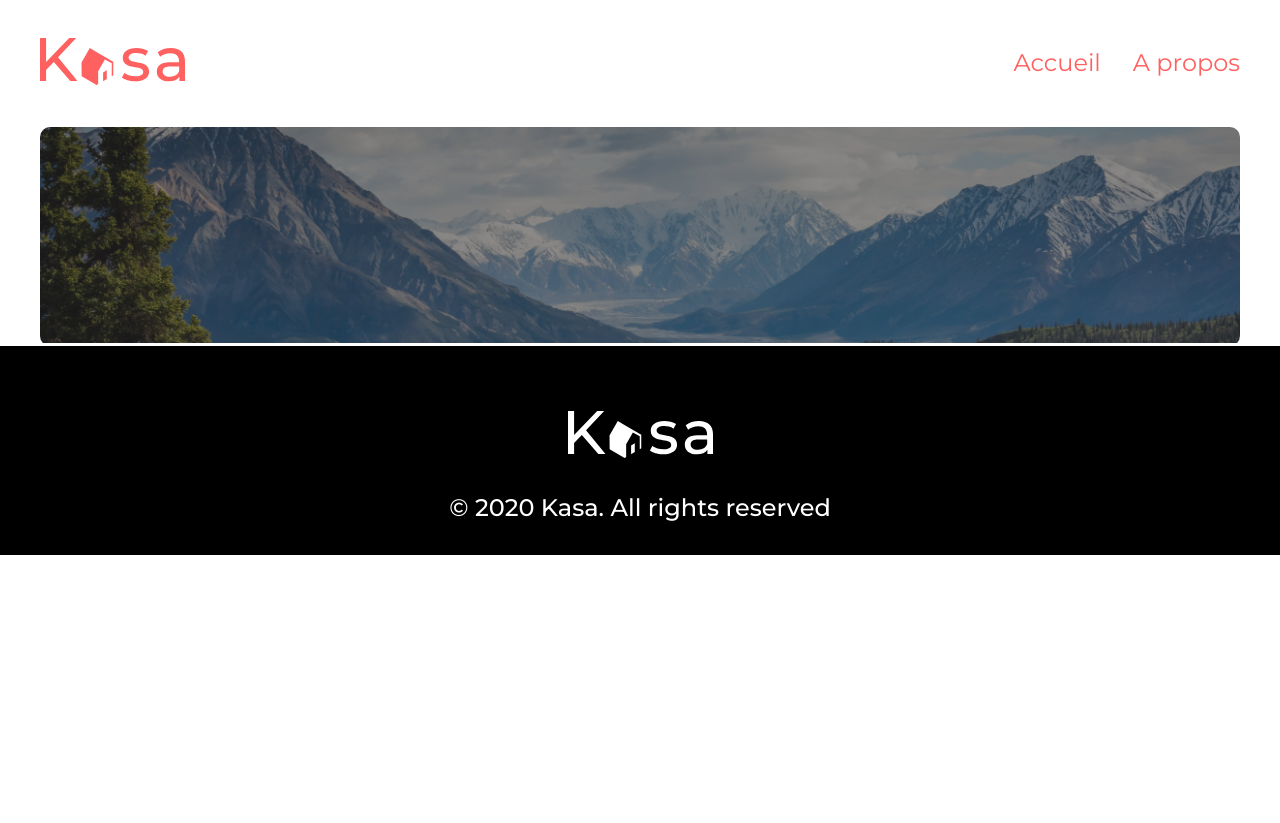
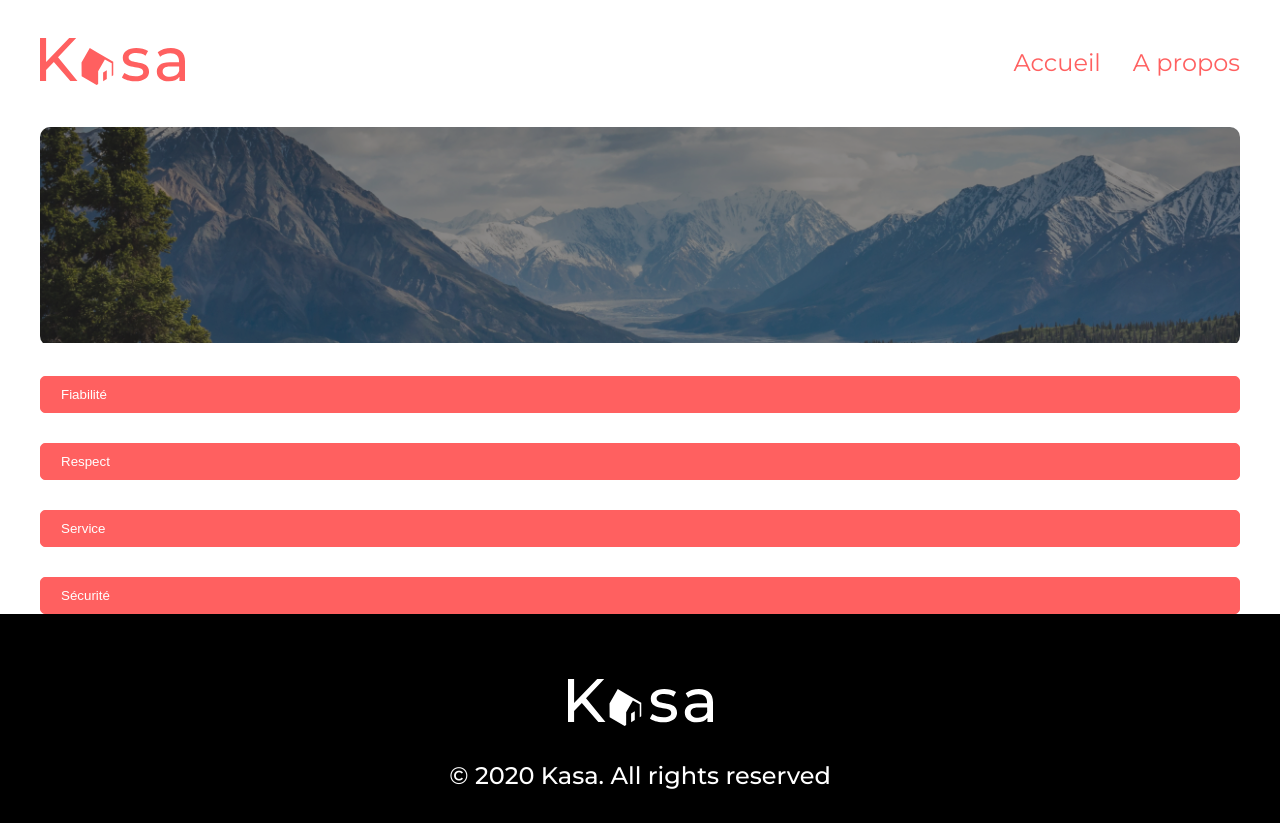
Before and after one commit to sarahvar/kasa-P7, a React (Create React App) app: page /about in a window 1280 px wide. Before the commit the page ends 800 px from the top, so only its background shows below. Built offline with nearby package versions, Linux system fonts and the light colour scheme.

Commit message:
css_button_collapse

```diff
--- a/src/assets/css/main.css
+++ b/src/assets/css/main.css
@@ -1,4 +1,4 @@
-@import url('https://fonts.googleapis.com/css2?family=Montserrat:ital,wght@0,400;0,500;1,500&display=swap');
+@import url("https://fonts.googleapis.com/css2?family=Montserrat:ital,wght@0,400;0,500;1,500&display=swap");
 html,
 body,
 div,
@@ -129,8 +129,9 @@ table {
   padding: 0;
   box-sizing: border-box;
 }
-* html, body{
-  font-family: 'Montserrat', sans-serif;
+* html,
+body {
+  font-family: "Montserrat", sans-serif;
 }
 header,
 .container {
@@ -175,7 +176,7 @@ header nav a {
   left: 50%;
   transform: translate(-50%, -50%);
   color: white;
-  font-size: 46px;
+  font-size: 41px;
   z-index: 1;
 }
 
@@ -268,13 +269,27 @@ figure h3 {
   font-size: 36px;
   font-weight: normal;
 }
-.link-accueil{
-  display:block;
+.link-accueil {
+  display: block;
   text-align: center;
   font-size: 18px;
   font-weight: 500;
   color: #ff6060;
 }
+
+.button {
+  width: 100%;
+  display: flex;
+  justify-content: space-between;
+  align-items: center;
+  color: #ffffff;
+  margin-top: 30px;
+  padding: 10px 20px;
+  background-color: #ff6060;
+  border: 1px solid #ff6060;
+  border-radius: 5px;
+}
+
 /* Médias queries */
 
 @media screen and (max-width: 1024px) {
@@ -336,10 +351,10 @@ figure h3 {
   .logements_container figure h3 {
     font-size: 18px;
   }
-.title-error{
+  .title-error {
     font-size: 86px;
   }
-.oups{
+  .oups {
     font-size: 18px;
   }
 }
--- /dev/null
+++ b/src/components/utils/collapse.jsx
@@ -0,0 +1,22 @@
+import React,{useState} from 'react';
+
+
+
+
+const Collapsible = (props) => {
+    const [open, setOPen] = useState(false);
+    const toggle = () => {
+        setOPen(!open);
+      };
+
+    return (
+        <div>
+          <button className='button' onClick={toggle}>{props.label}</button>
+          {open && (
+            <p className="text">
+            {props.content}
+            </p>
+          )}
+        </div>
+  )};
+export default Collapsible;
--- a/src/pages/about.jsx
+++ b/src/pages/about.jsx
@@ -1,18 +1,35 @@
 import Header from "../components/Header";
 import Aboutbanner from "../components/Layouts/Banner-about";
 import Footer from "../components/Footer";
+import React from "react";
+import Collapsible from "../components/utils/collapse";
 
-
-export default function about (){
+export default function about() {
   return (
     <>
-
       <Header />
       <main className="container">
         <Aboutbanner />
+        <Collapsible
+          label="Fiabilité"
+          content="Les annonces postées sur Kasa garantissent une fiabilité totale. Les photos sont conformes aux logements, et toutes les informations sont régulièrement vérifiées par nos équipes"
+        />
+        <Collapsible
+          label="Respect"
+          content="La bienveillance fait partie des valeurs fondatrices de Kasa. Tout comportement discriminatoire ou de perturbation du voisinage entraînera une exclusion de note plateforme."
+        />
+        <Collapsible
+          label="Service"
+          content="Nos équipes se tiennent à votre disposition pour vous fournir une
+						expérience parfaite. N'hésitez pas à nous contacter si vous avez la
+						moindre question."
+        />
+        <Collapsible
+          label="Sécurité"
+          content="La sécurité est la priorité de Kasa. Aussi bien pour nos hôtes que pour les voyageurs, chaque logement correspond aux critères de sécurité établis par nos services. En laissant une note aussi bien à l'hôte qu'au locataire, cela permet à nos équipes de vérifier que les standards sont bien respectés. Nous organisons également des ateliers sur la sécurité domestique pour nos hôtes."
+        />
       </main>
       <Footer />
-
     </>
   );
 }
```
Lines whose indentation alone changed are shown as unchanged.
